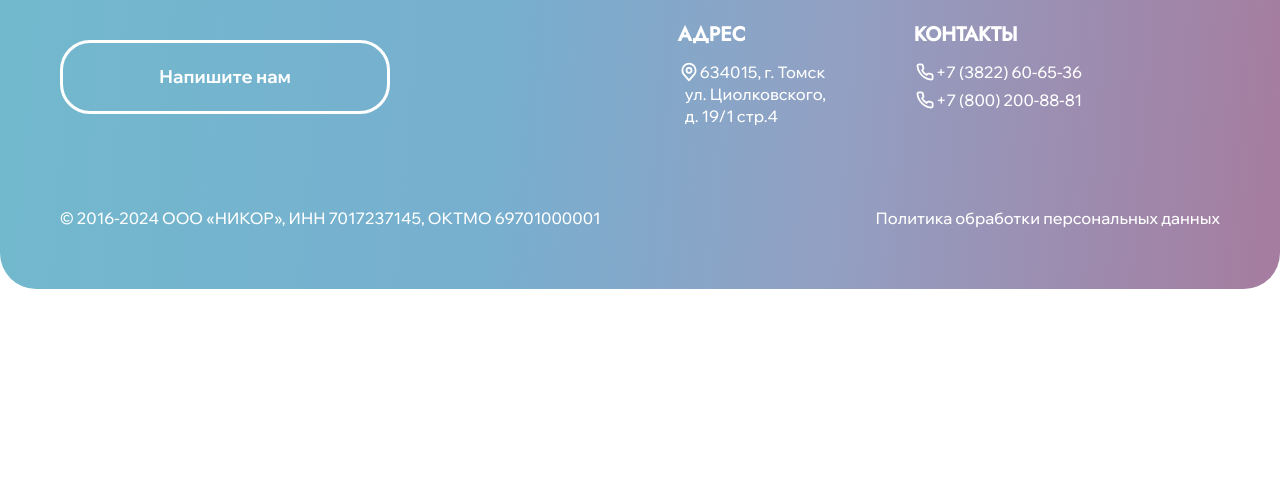
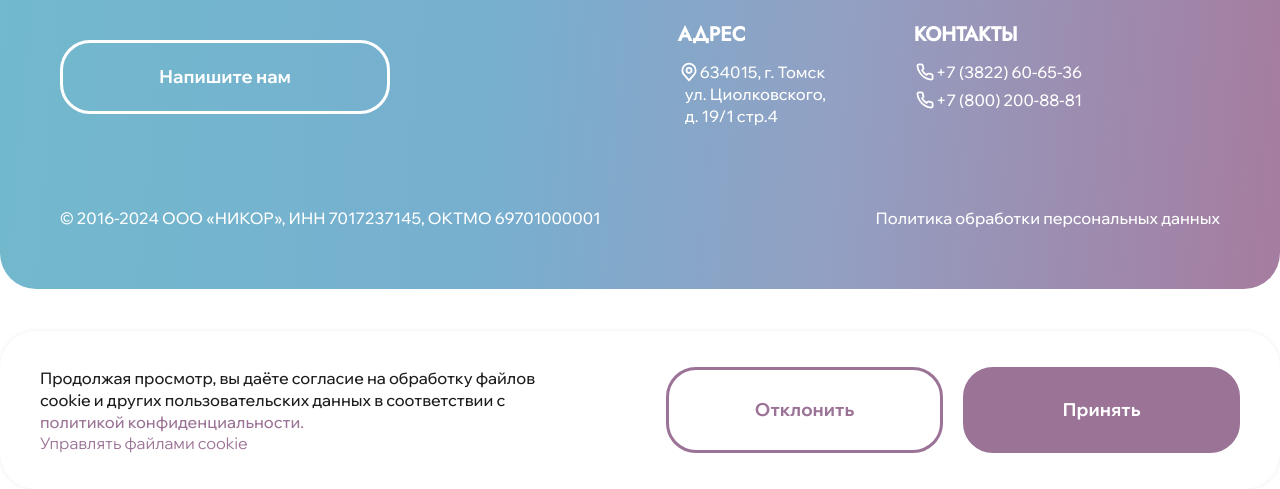
Before and after one commit to jaxongirtoshpolatov/verstka, a plain HTML site: page index.html in a window 1280 px wide. Shown: the part 5403-5892 px from the top of the page. Before the commit the page ends 5734 px from the top, so only its background shows below. Drawn offline with nearby package versions, Linux system fonts and the light colour scheme; some packages are replaced by stand-ins of ours; a script that the page names is missing.

Commit message:
full completed

```diff
--- a/assets/css/sass/layout/_footer.scss
+++ b/assets/css/sass/layout/_footer.scss
@@ -238,3 +238,66 @@
         }
     }
 }
+
+// cooki
+.cooki
+{
+    display: flex;
+    padding: 36px 40px;
+    justify-content: space-between;
+    align-items: center;
+    border-radius: 36px;
+    background: var.$white-clr;
+    box-shadow: 0px 0px 4px 0px rgba(186, 186, 186, 0.25);
+    &-content
+    {
+        max-width: 499px;
+        p
+        {
+            @include mixin.small-text;
+        }
+        a
+        {
+            color: var.$purple-clr;
+            &:hover
+            {
+                color: #BB93B6;
+            }
+            &:active
+            {
+                color: #9B7396;
+            }
+        }
+
+    }
+    &-btn
+    {
+        @include mixin.flex(center,center);
+        gap: 20px;
+        button
+        {
+            width: 277px;
+            height: 74px;
+            padding: 40px;
+            border-radius: 30px;
+            border: 3px solid var.$purple-clr;
+            @include mixin.flex(center,center);
+            background-color: transparent;
+            outline: none;
+            cursor: pointer;
+            // text
+            color: var.$white-clr;
+            font-family: "Wix Madefor Display", sans-serif;
+            font-size: 18px;
+            font-style: normal;
+            font-weight: 700;
+            line-height: 26px;
+            background-color: var.$purple-clr;
+            &:nth-child(1)
+            {
+                background-color: transparent;
+                color: var.$purple-clr;
+            }
+        }
+    }
+}
--- a/index.html
+++ b/index.html
@@ -606,6 +606,21 @@
             </div>
         </footer>
 
+        <!-- cooki -->
+        <div class="container">
+            <div class="cooki">
+                <div class="cooki-content">
+                    <p>
+                        Продолжая просмотр, вы даёте согласие на обработку файлов cookie и других пользовательских данных в соответствии с <a href="#">политикой конфиденциальности.</a>
+                    </p>
+                    <a href="#">Управлять файлами cookie</a>
+                </div>
+                <div class="cooki-btn">
+                    <button>Отклонить</button>
+                    <button>Принять</button>
+                </div>
+            </div>
+        </div>
     </div>
 
     <!-- FancyBox -->
```
Also changed, not shown: assets/css/custom.css, 1 other file.
